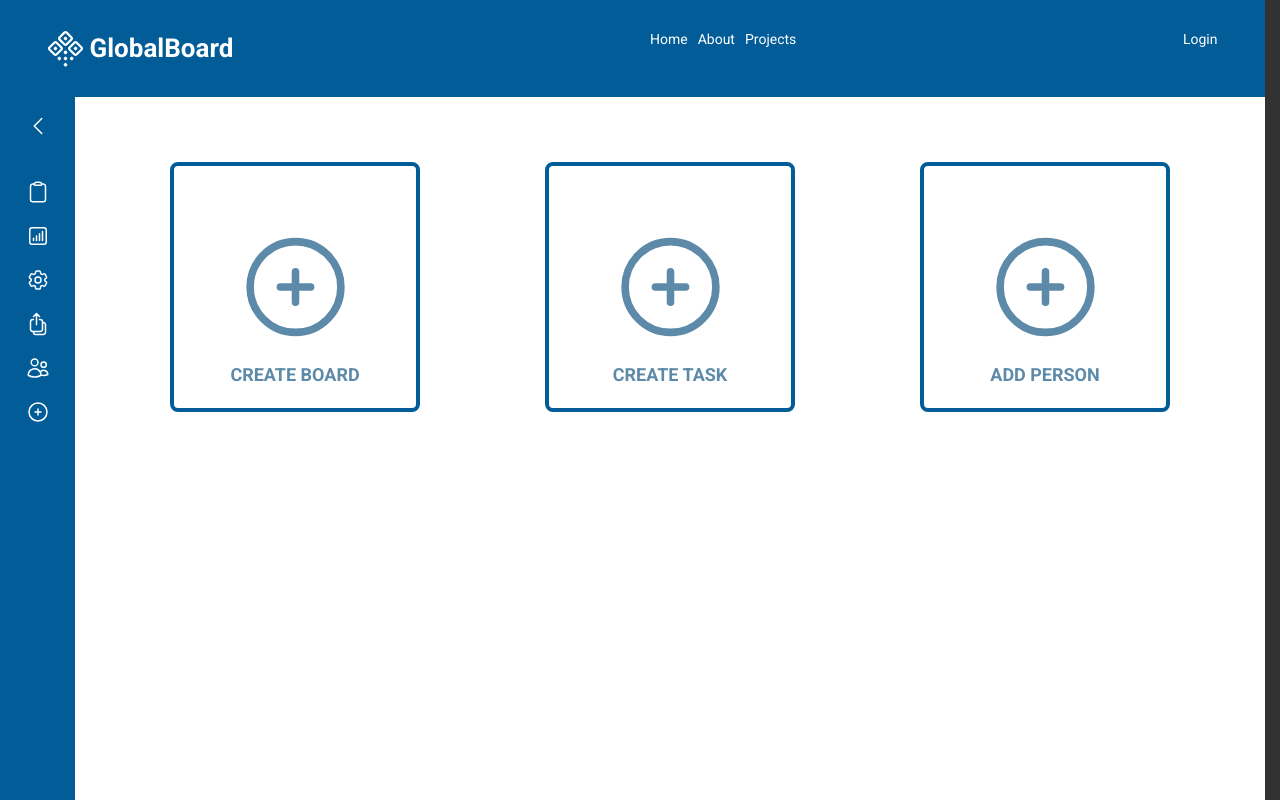
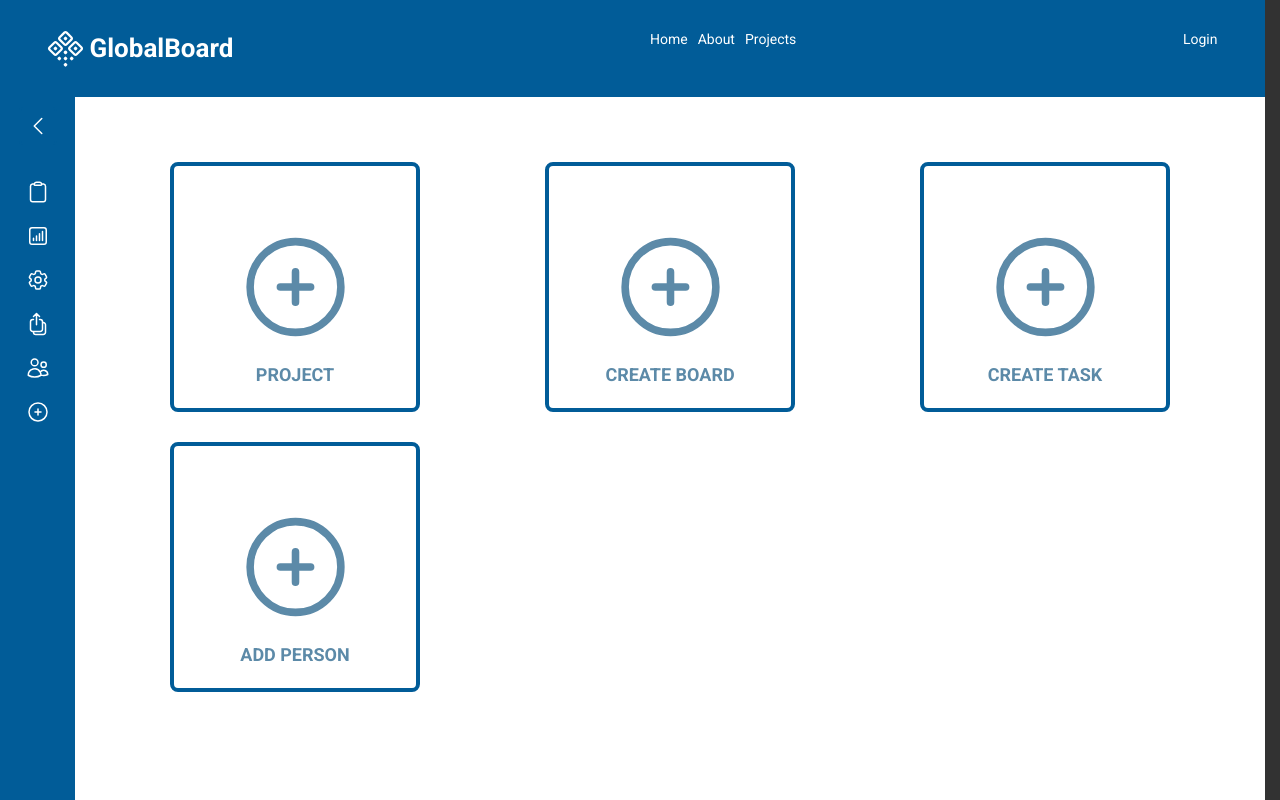
Before and after one commit to 0smir/vue-dashboard-demo, a Vue app: page /create in a window 1280 px wide. Shown: the top 800 px of the page. Built offline with nearby package versions, Linux system fonts and the light colour scheme.

Commit message:
add item link to create page

```diff
--- a/src/pages/CreatePage.vue
+++ b/src/pages/CreatePage.vue
@@ -1,6 +1,10 @@
 <template>
   <div class="container">
     <div class="create__link-wrapper">
+      <RouterLink class="link create__link link-btn" to="/people/project">
+        <SvgIcon name="add" class="icon icon--add" />
+        <span class="create__link-text">Project</span>
+      </RouterLink>
       <RouterLink class="link create__link link-btn" to="/board/new">
         <SvgIcon name="add" class="icon icon--add" />
         <span class="create__link-text">Create Board</span>
```
